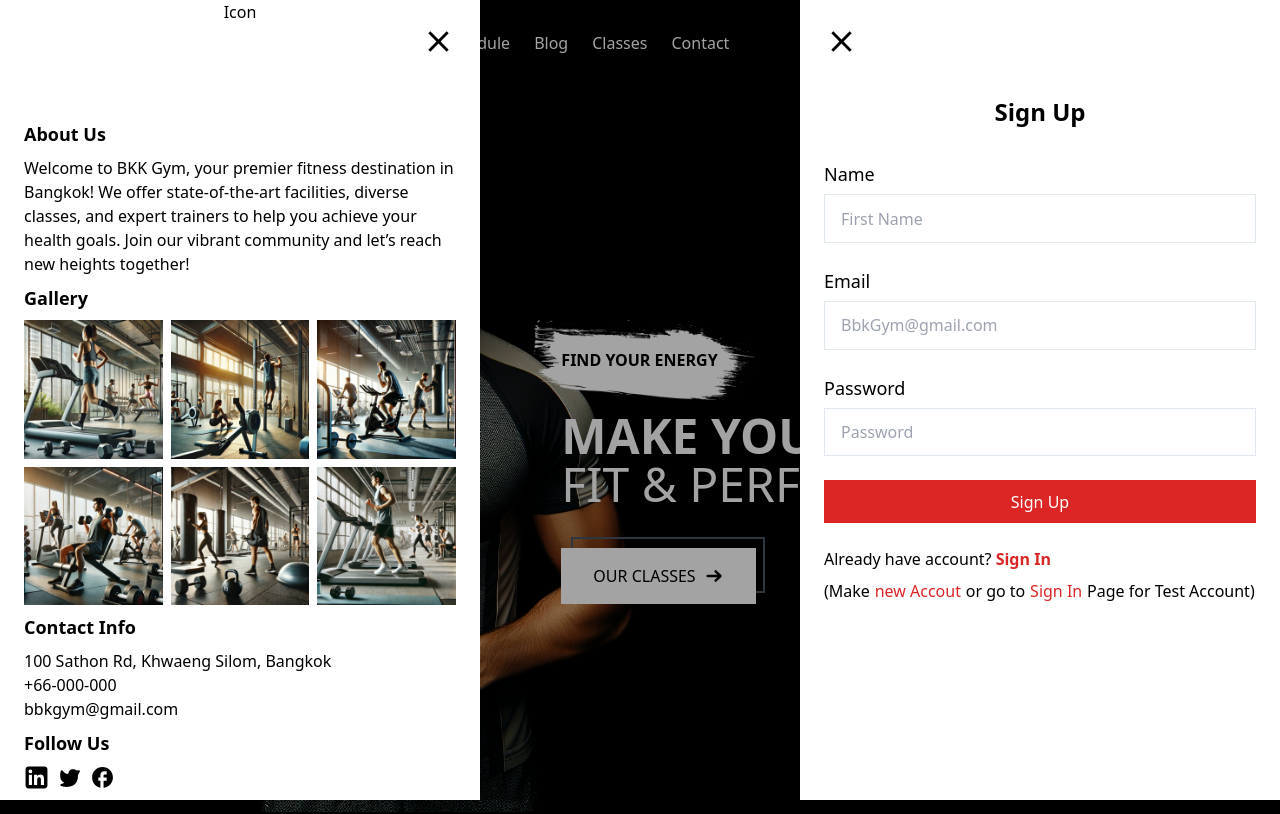
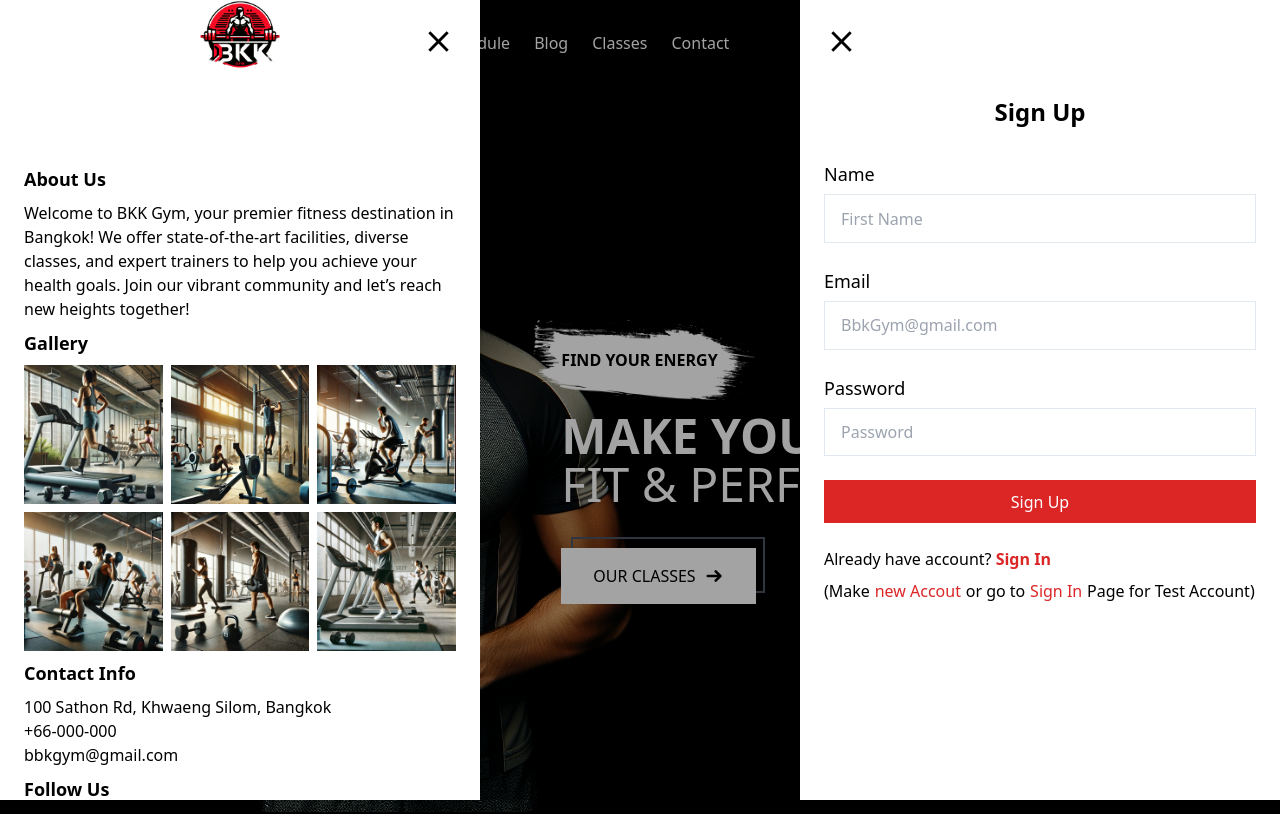
Before and after one commit to OnigiriKing/new-project, a React (Create React App) app: page / in a window 1280 px wide. Shown: the top 814 px of the page. Built offline with nearby package versions, Linux system fonts and the light colour scheme.

Commit message:
logo added

```diff
--- a/src/components/infoComp/Info.jsx
+++ b/src/components/infoComp/Info.jsx
@@ -8,6 +8,8 @@ import infoImg3 from "utils/img/infoImg/infoImg3.png"
 import infoImg4 from "utils/img/infoImg/infoImg4.png"
 import infoImg5 from "utils/img/infoImg/infoImg5.png"
 import infoImg6 from "utils/img/infoImg/infoImg6.png"
+import logo from "utils/img/logo.png";
+
 
 export default function Info() {
   const dispatch = useDispatch();
@@ -20,9 +22,7 @@ export default function Info() {
         infoWindow ? "left-0" : "left-[-100%]"
       } `}
     >
-    <div>
-      Icon
-    </div>
+      <img src={logo} alt="logo" class="w-20" />
       <div
         class="cursor-pointer hover:text-red-600 duration-[.3s] ease-in-out text-black absolute right-[1.5rem] top-[1.5rem]"
         onClick={() => dispatch(setInfo())}
```
Lines whose indentation alone changed are shown as unchanged.
